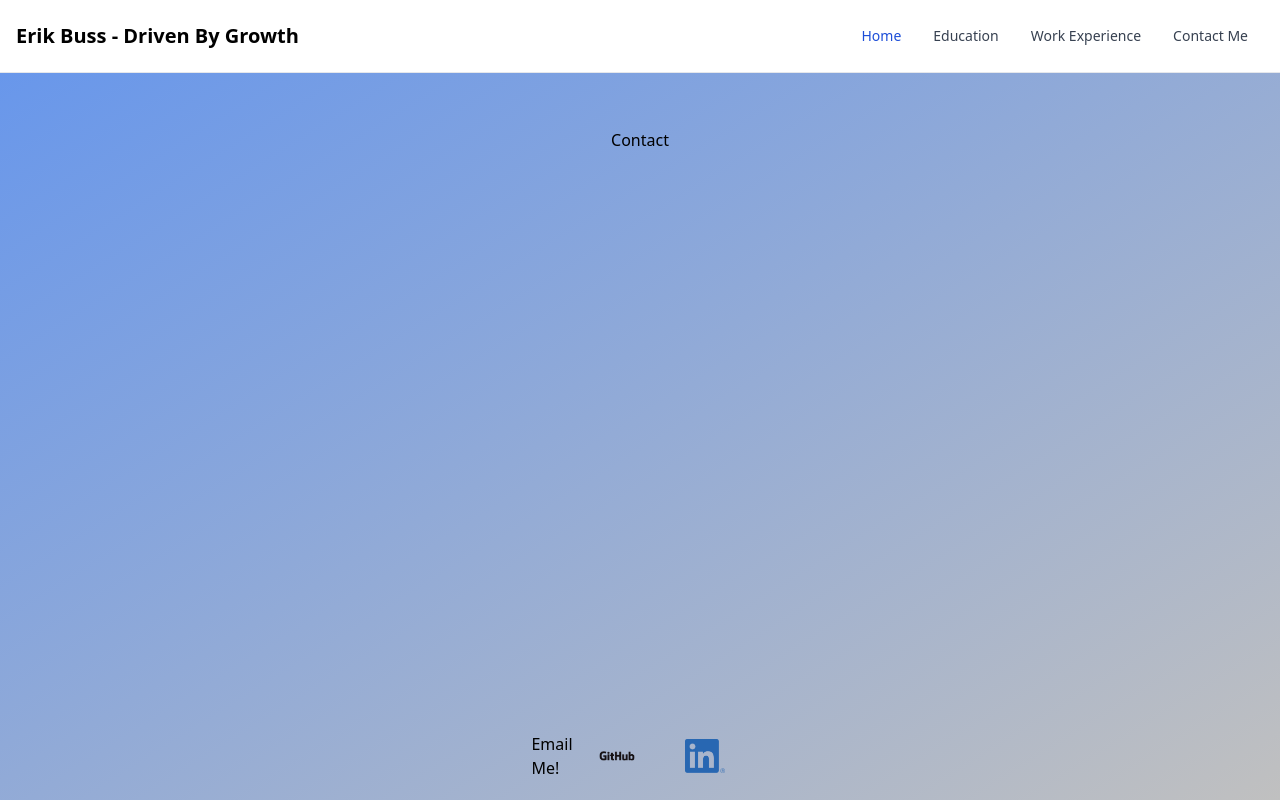
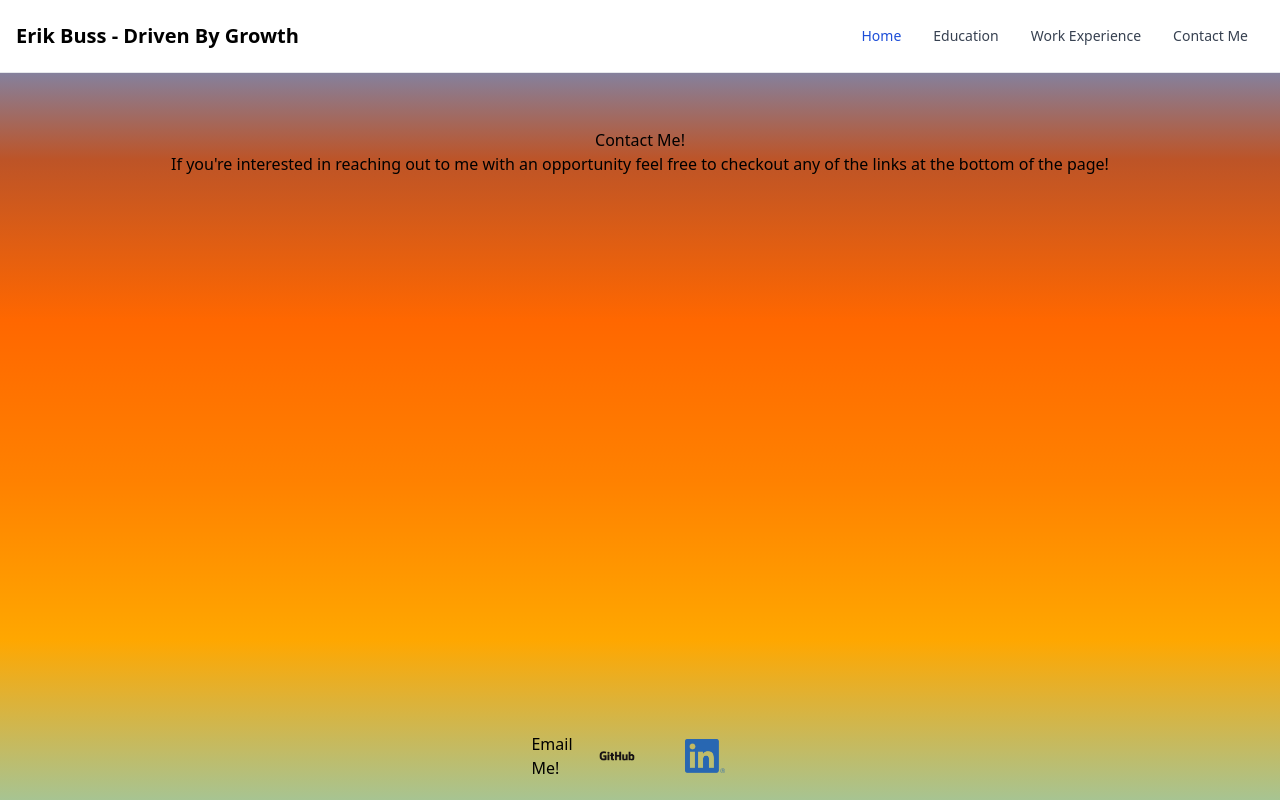
Before and after one commit to neft-tk/portfolio-2.0, a React (Create React App) app: page /contact in a window 1280 px wide. Built offline with nearby package versions, Linux system fonts and the light colour scheme.

Commit message:
added variables for dynamic background

```diff
--- a/package.json
+++ b/package.json
@@ -6,8 +6,10 @@
     "@testing-library/jest-dom": "^5.16.5",
     "@testing-library/react": "^13.4.0",
     "@testing-library/user-event": "^13.5.0",
+    "moment": "^2.29.4",
     "react": "^18.2.0",
     "react-dom": "^18.2.0",
+    "react-moment": "^1.1.2",
     "react-router-dom": "^6.6.0",
     "react-scripts": "5.0.1",
     "web-vitals": "^2.1.4"
--- a/src/App.js
+++ b/src/App.js
@@ -1,3 +1,4 @@
+import React, { useEffect, useState } from 'react';
 import "./style.css";
 import Nav from "./components/Nav";
 import {
@@ -10,8 +11,17 @@ import Footer from "./components/Footer";
 import Education from "./components/pages/Education";
 import Work from "./components/pages/Work";
 import Contact from "./components/pages/Contact";
+import moment from 'moment'
 
 function App() {
+  const [dayTime, setDayTime] = useState(moment().format("LT"))
+
+  useEffect(() => {
+      console.log(dayTime);
+      setDayTime(moment().format("LT"))
+      console.log(dayTime);
+  }, []);
+
   return (
     <>
     <Router>
--- a/src/components/Footer.jsx
+++ b/src/components/Footer.jsx
@@ -7,7 +7,7 @@ export default function Footer() {
   return (
     <>
     <div className="footer">
-    <a href = "mailto: ebussman@gmail.com">Email Me!</a>
+    <a href ="mailto: ebussman@gmail.com">Email Me!</a>
       <a href="https://github.com/neft-tk" target="blank">
         <img src={Github} alt="github" className="icon" />
       </a>
--- a/src/components/pages/Contact.jsx
+++ b/src/components/pages/Contact.jsx
@@ -4,8 +4,9 @@ export default function Contact() {
     return (
         <>
         <div className="block">
-        <div className="flex flex-row justify-evenly mx-12 my-32">
-        <h1>Contact</h1>
+        <div className="flex flex-col items-center justify-evenly mx-12 my-32">
+        <h1>Contact Me!</h1>
+        <p>If you're interested in reaching out to me with an opportunity feel free to checkout any of the links at the bottom of the page!</p>
         </div>
         </div>
       </>
--- a/src/style.css
+++ b/src/style.css
@@ -1,3 +1,10 @@
+:root {
+    --dawn: to bottom, #56a5ff, #bd5427, #ff6700, #ff8100, #ffa700, #a7c492;
+    --day: to bottom, #568CD8, #82B2E8, #FFF8EF, #F4E8D4, #E9D6CA, #a7c492;
+    --evening: to bottom, #293462, #F24C4C, #EC9B3B, #F7D716;
+    --night: to bottom, #040404, #27183F, #370648, #C4595F, #F89C69, #FFF9CB;
+}
+
 @tailwind base;
 @tailwind components;
 @tailwind utilities;
@@ -21,7 +28,7 @@
 }
 
 html {
-    background-image: linear-gradient(to bottom right, cornflowerblue,silver);
+    background-image: linear-gradient(var(--dawn));
     min-height: 100vh;
     min-width: 100vw;
     max-height: 100vh;
```
Also changed, not shown: 1 other file (tests, documents, lock files or other folders).
